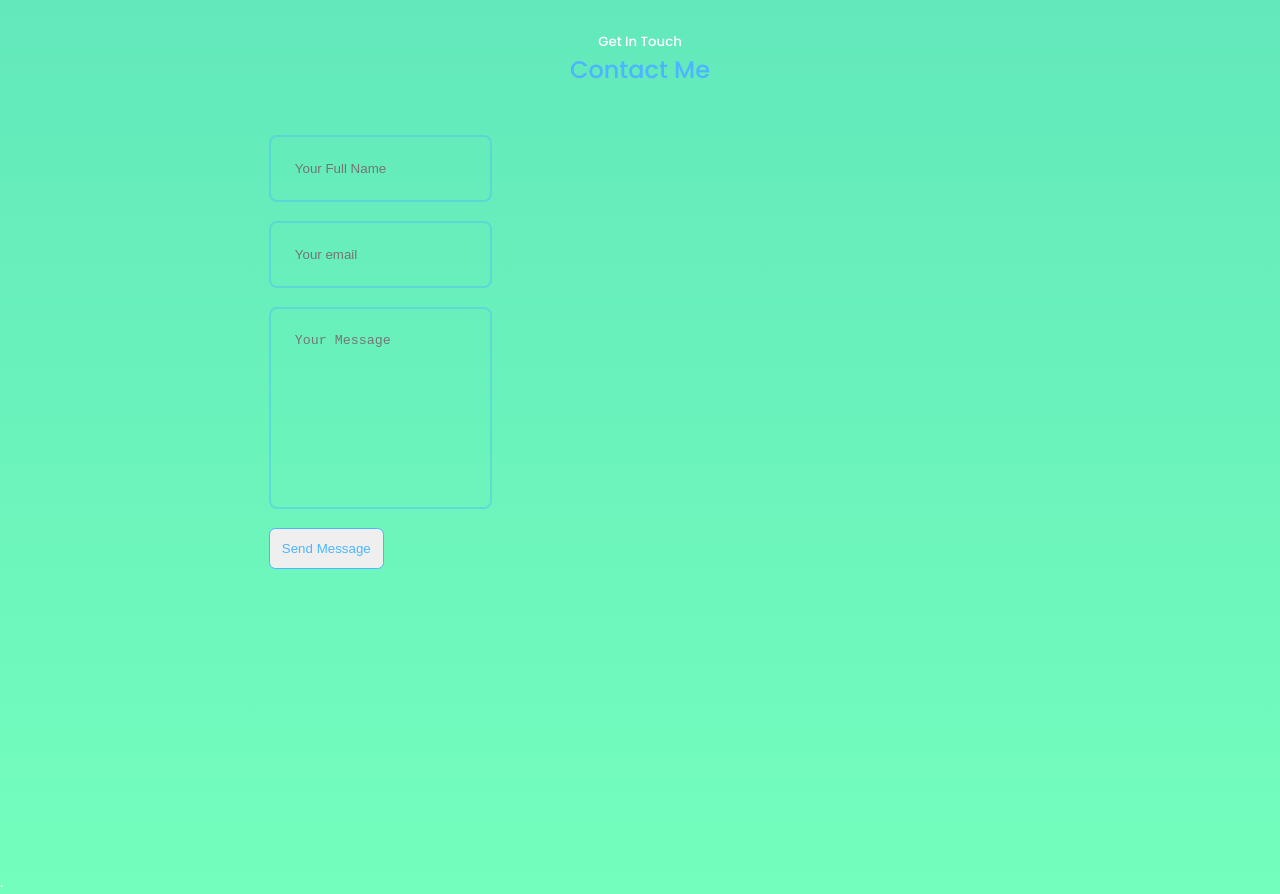
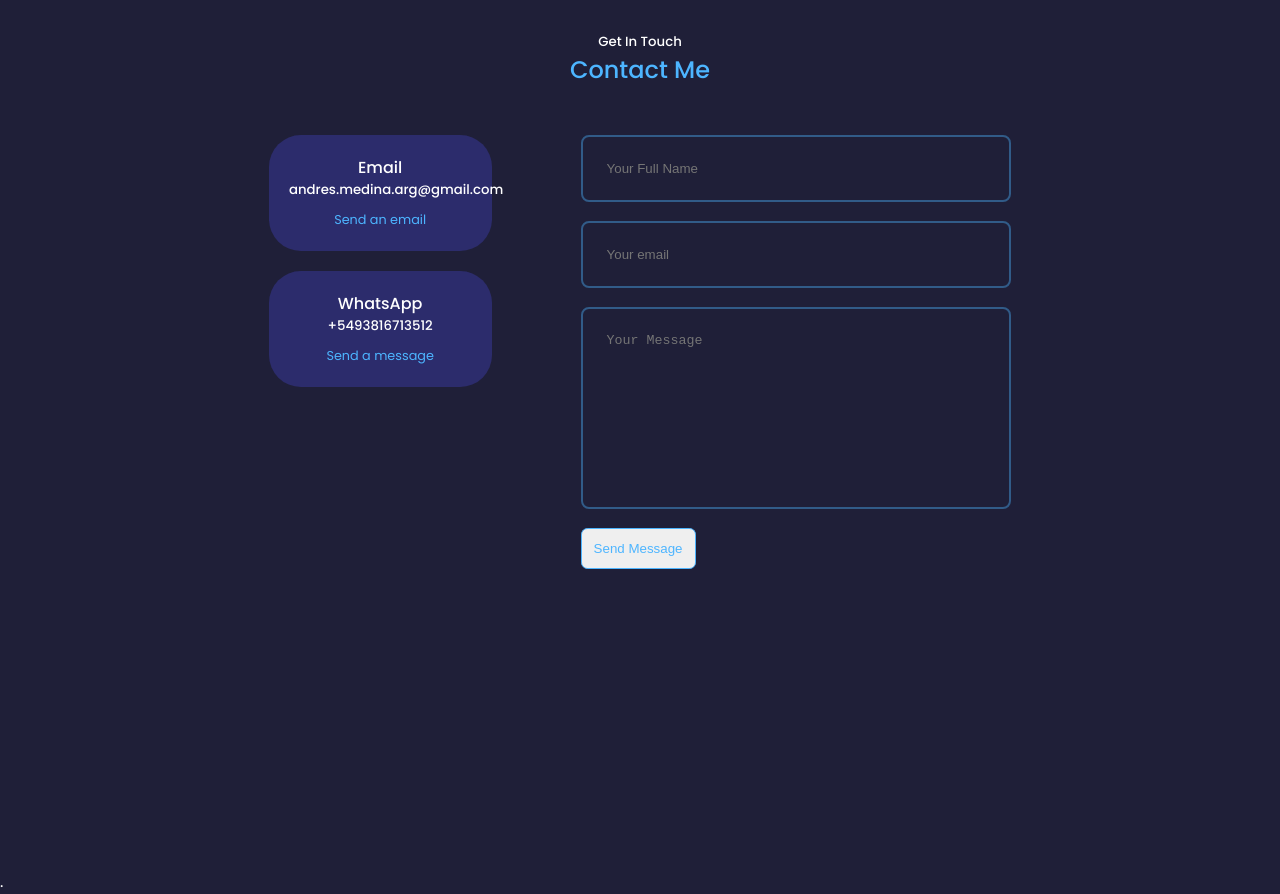
Before and after one commit to anmedina-arg/portfolio, a React (Create React App) app: page / in a window 1280 px wide. Shown: the part 4860-5754 px from the top of the page. Built offline with nearby package versions, Linux system fonts and the light colour scheme.

Commit message:
change bg color

```diff
--- a/src/components/contact/Contact.jsx
+++ b/src/components/contact/Contact.jsx
@@ -29,7 +29,7 @@ function Contact() {
       <h5>Get In Touch</h5>
       <h2>Contact Me</h2>
       <div className="container contact__container">
-        {/* <div className="contact__options">
+        <div className="contact__options">
           <article className="contact__option">
             <h4>Email</h4>
             <h5>andres.medina.arg@gmail.com</h5>
@@ -40,11 +40,11 @@ function Contact() {
           <article className="contact__option">
             <h4>WhatsApp</h4>
             <h5>+5493816713512</h5>
-            <a href="https://wa.me/5493816713512" target="_blank">
+            <a href="https://wa.me/5493816713512?text=Hola,%20¿cómo%20estás?" target="_blank">
               Send a message
             </a>
           </article>
-        </div> */}
+        </div>
         {/* END OF OPTIONS */}
         <form ref={form} onSubmit={sendEmail}>
           <input
--- a/src/index.css
+++ b/src/index.css
@@ -35,8 +35,8 @@ html {
 
 body {
   font-family: "Poppins", sans-serif;
-  /* background-color: var(--color-bg); */
-  background: linear-gradient(180deg, var(--color-bg-transition-one), var(--color-bg-transition-two));
+  background-color: var(--color-bg);
+  /* background: linear-gradient(180deg, var(--color-bg-transition-one), var(--color-bg-transition-two)); */
   color: var(--color-white);
 }
 
```
